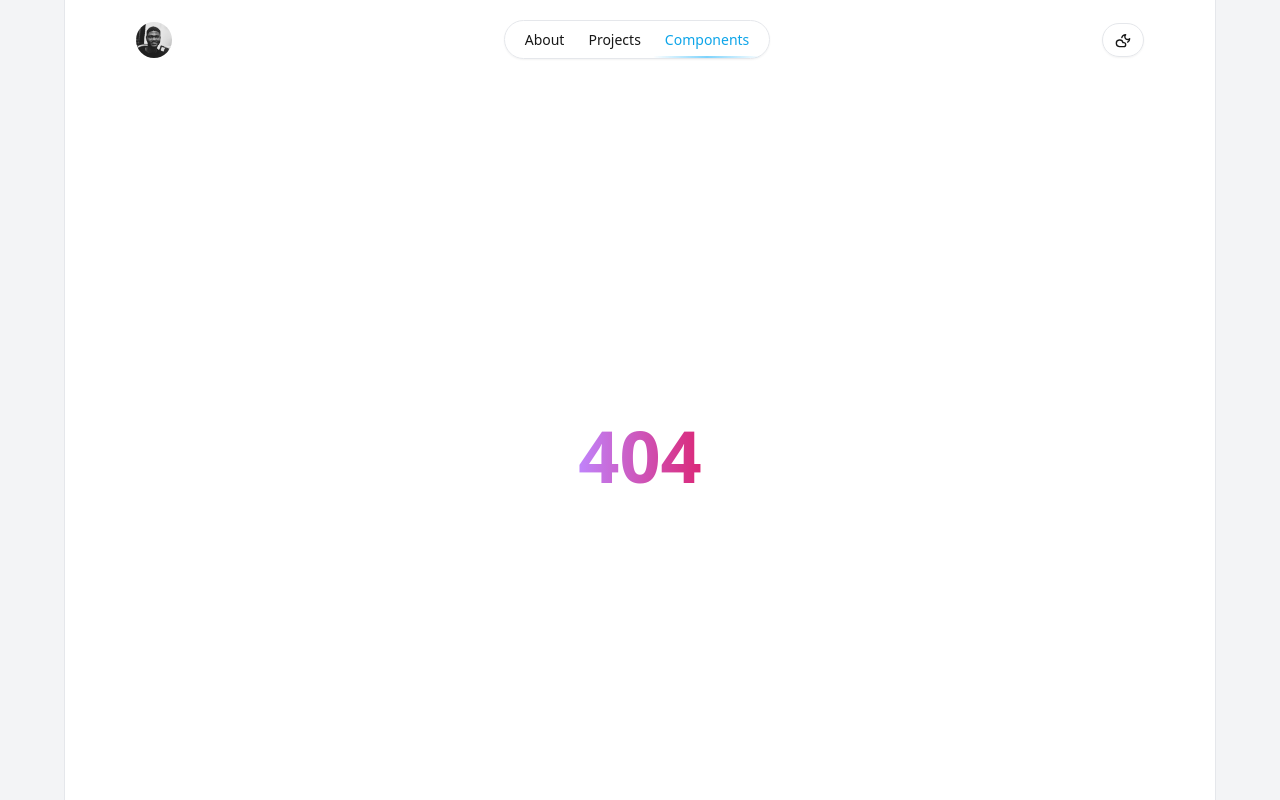
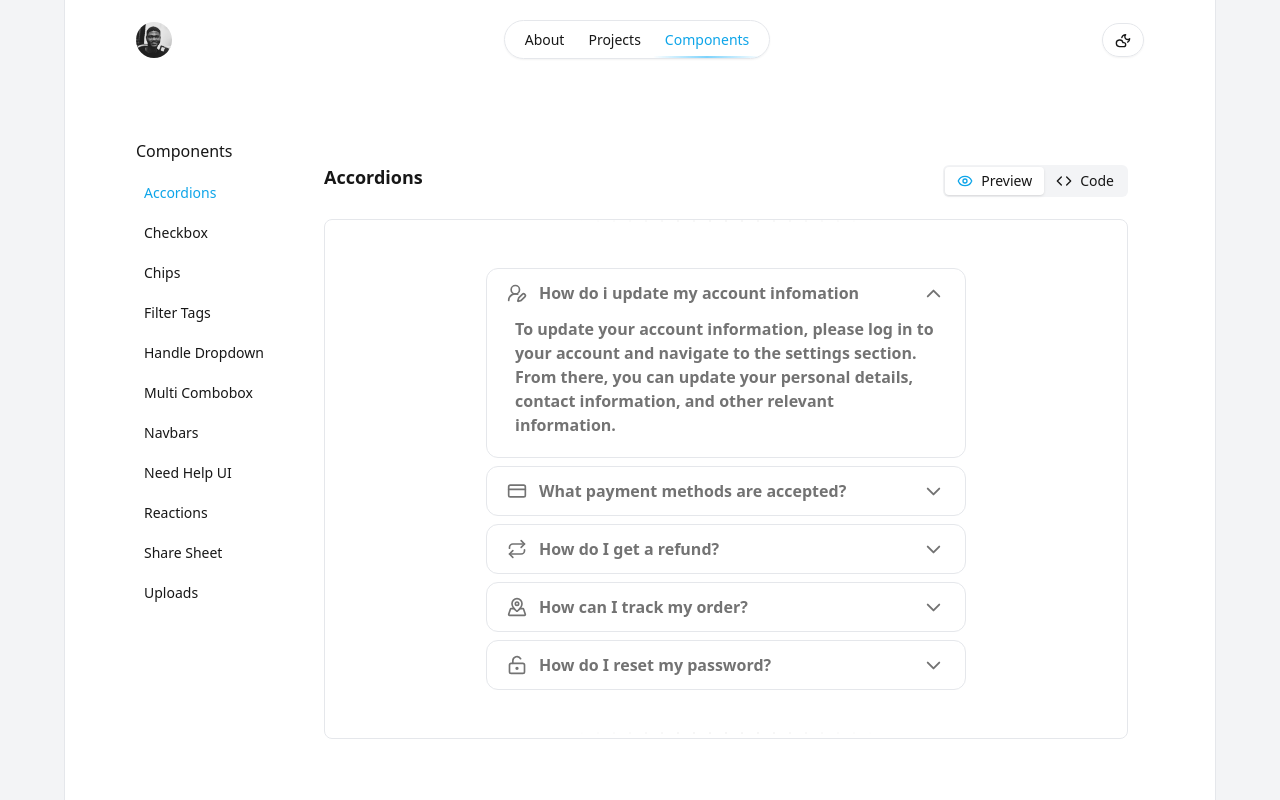
Before and after one commit to Ekefrancisokechukwu/Francis.dev, a Next.js app: page /components/accordions in a window 1280 px wide. Before the commit this address had no page. Shown: the top 800 px of the page. Built offline with nearby package versions, Linux system fonts and the light colour scheme.

Commit message:
feat/accordions

```diff
--- a/src/app/components/ComponentsNav.tsx
+++ b/src/app/components/ComponentsNav.tsx
@@ -44,6 +44,10 @@ export const componentLinks = [
     href: "/components/filter-tags",
     label: "Filter Tags",
   },
+  {
+    href: "/components/accordions",
+    label: "Accordions",
+  },
 ];
 
 const ComponentsNav = () => {
--- /dev/null
+++ b/src/app/components/accordions/first/Preview.tsx
@@ -0,0 +1,139 @@
+"use client";
+
+import {
+  ChevronDown,
+  CreditCard,
+  LockKeyholeOpen,
+  LucideProps,
+  MapPinned,
+  Repeat,
+  UserRoundPen,
+} from "lucide-react";
+import { motion, AnimatePresence } from "framer-motion";
+import { ForwardRefExoticComponent, RefAttributes, useState } from "react";
+import { cn } from "@/lib/utils";
+
+const accordions = [
+  {
+    icon: UserRoundPen,
+    headertext: "How do i update my account infomation",
+    content:
+      "To update your account information, please log in to your account and navigate to the settings section. From there, you can update your personal details, contact information, and other relevant information.",
+  },
+  {
+    icon: CreditCard,
+    headertext: "What payment methods are accepted?",
+    content:
+      "Major credit and debit cards like Visa, MasterCard, and American Express, as well as digital payment options like PayPal and Apple Pay.",
+  },
+  {
+    icon: Repeat,
+    headertext: "How do I get a refund?",
+    content:
+      "If you are not satisfied with your purchase, please contact our customer support team. We will review your request and process the refund as soon as possible.",
+  },
+  {
+    icon: MapPinned,
+    headertext: "How can I track my order?",
+    content:
+      "ITo track your order, please log in to your account and navigate to the order history section. You can also use the tracking number provided in your order confirmation email to track your package.",
+  },
+  {
+    icon: LockKeyholeOpen,
+    headertext: "How do I reset my password?",
+    content:
+      "To reset your password, please click on the forgot password link on the login page. You will be asked to enter your email address and then follow the instructions to reset your password.",
+  },
+];
+
+interface IAccordion {
+  icon: ForwardRefExoticComponent<
+    Omit<LucideProps, "ref"> & RefAttributes<SVGSVGElement>
+  >;
+  headertext: string;
+  content: string;
+}
+
+export const Preview = () => {
+  const [expanded, setExpanded] = useState<number | null>(0);
+
+  return (
+    <div className="bg-white py-9  w-full">
+      <section className="sm:w-[30rem] w-full mx-auto space-y-2 rounded-xl grid place-items-center ">
+        {accordions.map((accordion, i) => {
+          const isOpen = i === expanded;
+          return (
+            <SingleAccordion
+              isOpen={isOpen}
+              accordion={accordion}
+              key={i}
+              toggleAccordion={() => setExpanded(isOpen ? null : i)}
+            />
+          );
+        })}
+      </section>
+    </div>
+  );
+};
+
+interface ISingleAccordion {
+  accordion: IAccordion;
+  isOpen: boolean;
+  toggleAccordion: () => void;
+}
+
+const SingleAccordion = ({
+  accordion,
+  isOpen,
+  toggleAccordion,
+}: ISingleAccordion) => {
+  return (
+    <div className="w-full rounded-xl border">
+      <button
+        onClick={toggleAccordion}
+        className={cn(
+          "w-full cursor-default flex items-center rounded-xl py-3  transition-all duration-500 px-5  text-start text-neutral-500 gap-x-3",
+          isOpen ? "" : "hover:bg-neutral-100"
+        )}
+      >
+        <accordion.icon size={20} />{" "}
+        <h1 className="font-semibold">{accordion.headertext}</h1>
+        <motion.span
+          initial={{ rotate: 0 }}
+          animate={isOpen ? { rotate: "180deg" } : { rotate: 0 }}
+          transition={{ type: "spring", duration: 0.5, damping: 8 }}
+          className="grid place-items-center ms-auto"
+        >
+          <ChevronDown size={23} />
+        </motion.span>
+      </button>
+      <AnimatePresence initial={false}>
+        {isOpen && (
+          <motion.div
+            key="content"
+            initial="collapsed"
+            animate="open"
+            exit="collapsed"
+            variants={{
+              open: { opacity: 1, height: "auto" },
+              collapsed: { opacity: 0, height: 0 },
+            }}
+            transition={{
+              type: "spring",
+              duration: 0.6,
+              stiffness: 120,
+              damping: 9,
+            }}
+            className="overflow-hidden"
+          >
+            <motion.div className="px-7 pb-5 ">
+              <p className="text-neutral-500  font-semibold">
+                {accordion.content}
+              </p>
+            </motion.div>
+          </motion.div>
+        )}
+      </AnimatePresence>
+    </div>
+  );
+};
--- /dev/null
+++ b/src/app/components/accordions/first/codeSample.ts
@@ -0,0 +1,138 @@
+export const codeSample = `
+import {
+  ChevronDown,
+  CreditCard,
+  LockKeyholeOpen,
+  LucideProps,
+  MapPinned,
+  Repeat,
+  UserRoundPen,
+} from "lucide-react";
+import { motion, AnimatePresence } from "framer-motion";
+import { ForwardRefExoticComponent, RefAttributes, useState } from "react";
+import { cn } from "@/lib/utils";
+
+const accordions = [
+  {
+    icon: UserRoundPen,
+    headertext: "How do i update my account infomation",
+    content:
+      "To update your account information, please log in to your account and navigate to the settings section. From there, you can update your personal details, contact information, and other relevant information.",
+  },
+  {
+    icon: CreditCard,
+    headertext: "What payment methods are accepted?",
+    content:
+      "Major credit and debit cards like Visa, MasterCard, and American Express, as well as digital payment options like PayPal and Apple Pay.",
+  },
+  {
+    icon: Repeat,
+    headertext: "How do I get a refund?",
+    content:
+      "If you are not satisfied with your purchase, please contact our customer support team. We will review your request and process the refund as soon as possible.",
+  },
+  {
+    icon: MapPinned,
+    headertext: "How can I track my order?",
+    content:
+      "ITo track your order, please log in to your account and navigate to the order history section. You can also use the tracking number provided in your order confirmation email to track your package.",
+  },
+  {
+    icon: LockKeyholeOpen,
+    headertext: "How do I reset my password?",
+    content:
+      "To reset your password, please click on the forgot password link on the login page. You will be asked to enter your email address and then follow the instructions to reset your password.",
+  },
+];
+
+interface IAccordion {
+  icon: ForwardRefExoticComponent<
+    Omit<LucideProps, "ref"> & RefAttributes<SVGSVGElement>
+  >;
+  headertext: string;
+  content: string;
+}
+
+export const Preview = () => {
+  const [expanded, setExpanded] = useState<number | null>(0);
+
+  return (
+      <section className="w-[30rem] mx-auto space-y-2 rounded-xl grid place-items-center ">
+        {accordions.map((accordion, i) => {
+          const isOpen = i === expanded;
+          return (
+            <SingleAccordion
+              isOpen={isOpen}
+              accordion={accordion}
+              key={i}
+              toggleAccordion={() => setExpanded(isOpen ? null : i)}
+            />
+          );
+        })}
+      </section>
+  );
+};
+
+interface ISingleAccordion {
+  accordion: IAccordion;
+  isOpen: boolean;
+  toggleAccordion: () => void;
+}
+
+const SingleAccordion = ({
+  accordion,
+  isOpen,
+  toggleAccordion,
+}: ISingleAccordion) => {
+  return (
+    <div className="w-full rounded-xl border">
+      <button
+        onClick={toggleAccordion}
+        className={cn(
+          "w-full cursor-default flex items-center rounded-xl py-3  transition-all duration-500 px-5  text-start text-neutral-500 gap-x-3",
+          isOpen ? "" : "hover:bg-neutral-100"
+        )}
+      >
+        <accordion.icon size={20} />{" "}
+        <h1 className="font-semibold">{accordion.headertext}</h1>
+        <motion.span
+          initial={{ rotate: 0 }}
+          animate={isOpen ? { rotate: "180deg" } : { rotate: 0 }}
+          transition={{ type: "spring", duration: 0.5, damping: 8 }}
+          className="grid place-items-center ms-auto"
+        >
+          <ChevronDown size={23} />
+        </motion.span>
+      </button>
+      <AnimatePresence initial={false}>
+        {isOpen && (
+          <motion.div
+            key="content"
+            initial="collapsed"
+            animate="open"
+            exit="collapsed"
+            variants={{
+              open: { opacity: 1, height: "auto" },
+              collapsed: { opacity: 0, height: 0 },
+            }}
+            transition={{
+              type: "spring",
+              duration: 0.6,
+              stiffness: 120,
+              damping: 9,
+            }}
+            className="overflow-hidden"
+          >
+            <motion.div className="px-7 pb-5 ">
+              <p className="text-neutral-500  font-semibold">
+                {accordion.content}
+              </p>
+            </motion.div>
+          </motion.div>
+        )}
+      </AnimatePresence>
+    </div>
+  );
+};
+
+`;
--- /dev/null
+++ b/src/app/components/accordions/first/index.tsx
@@ -0,0 +1,17 @@
+import Showcase from "../../Showcase";
+import { codeSample } from "./codeSample";
+import { Preview } from "./Preview";
+
+const FirstAccordion = () => {
+  return (
+    <div>
+      <Showcase
+        tabIndex="Accordions-1"
+        preview={<Preview />}
+        title="Accordions"
+        sampleCode={codeSample}
+      />
+    </div>
+  );
+};
+export default FirstAccordion;
--- /dev/null
+++ b/src/app/components/accordions/page.tsx
@@ -0,0 +1,11 @@
+import FirstAccordion from "./first";
+
+const AccordionsPage = () => {
+  return (
+    <div>
+      <FirstAccordion />
+    </div>
+  );
+};
+
+export default AccordionsPage;
```
